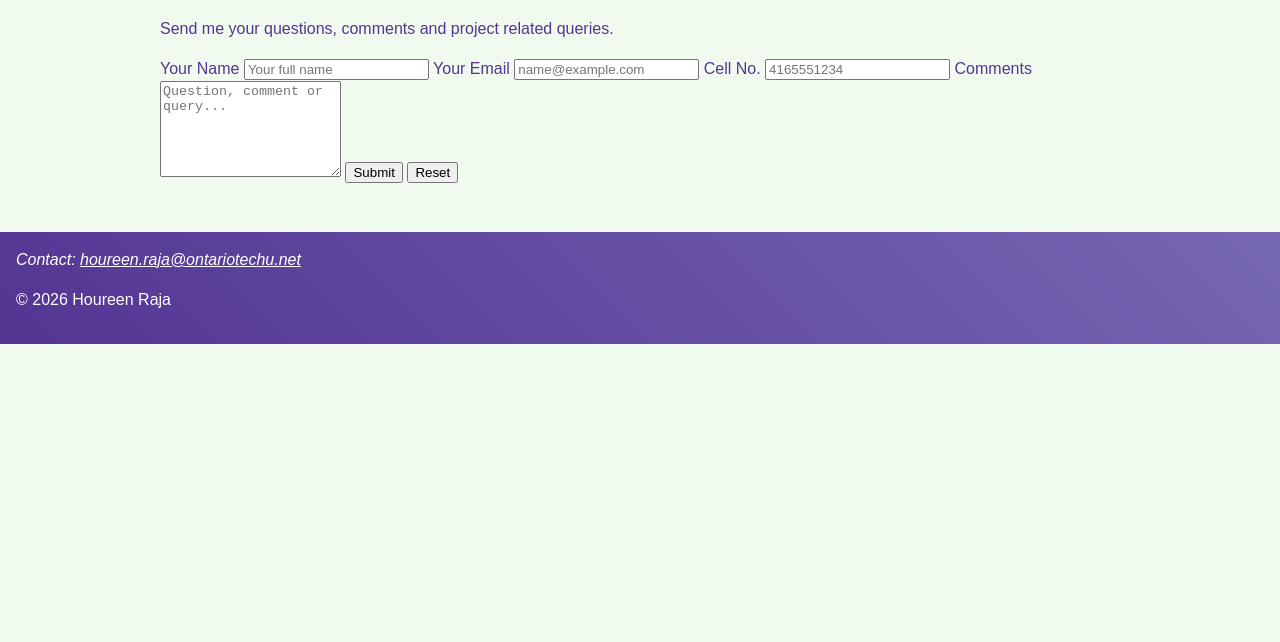
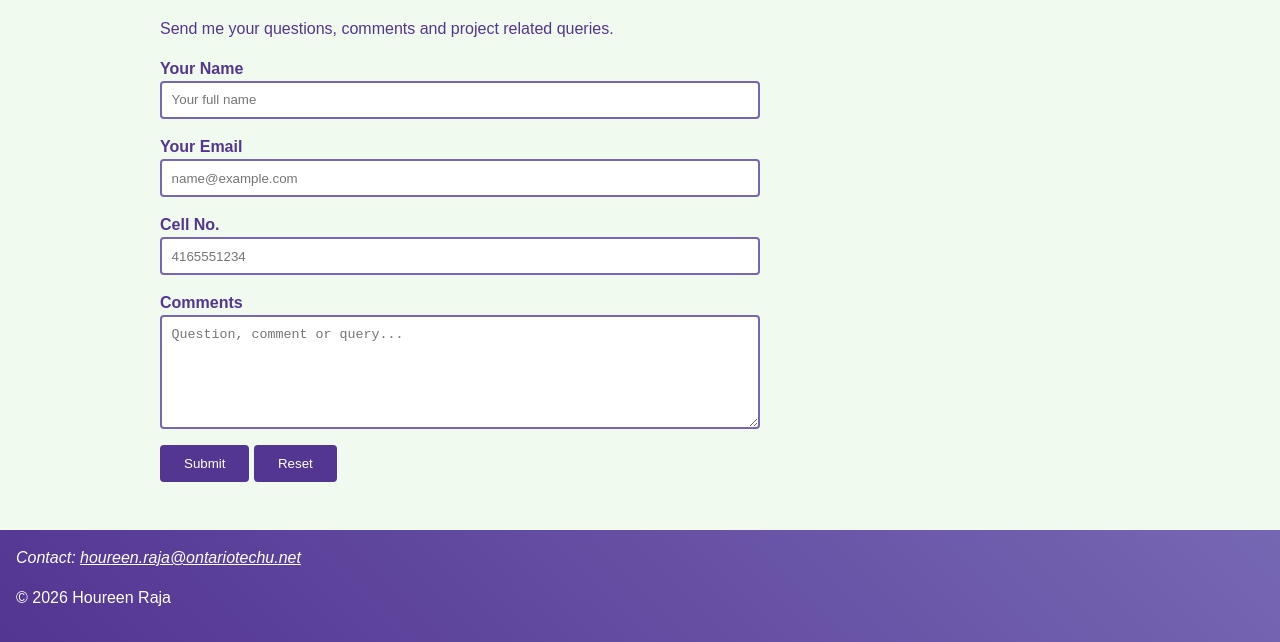
Before and after one commit to houreenraja-stack/Portfolio-assignment-1-WSP, a plain HTML site: page contact.html in a window 1280 px wide. Shown: the part 163-805 px from the top of the page. Drawn offline with Linux system fonts and the light colour scheme.

Commit message:
Add contact form styles

```diff
--- a/css/laptop.css
+++ b/css/laptop.css
@@ -7,3 +7,6 @@ main {
 
 /* Three projects per row */
 .project { width: 31%; }
+
+/* Keep the form a readable width on laptops */
+form { max-width: 600px; }
--- a/css/mobile.css
+++ b/css/mobile.css
@@ -57,6 +57,34 @@ video {
   box-shadow: 8px 8px 5px var(--mid);
 }
 
+/* Contact form labels on their own line, fields fill the width */
+form label {
+  display: block;
+  margin-top: 1rem;
+  font-weight: bold;
+}
+form input[type="text"],
+form input[type="email"],
+form input[type="tel"],
+form textarea {
+  width: 100%;
+  padding: 0.6rem;
+  border: 2px solid var(--mid);
+  border-radius: 4px;
+}
+/* Visible keyboard focus outline for accessibility */
+form input:focus, form textarea:focus { outline: 3px solid var(--accent); }
+form input[type="submit"], form input[type="reset"] {
+  margin-top: 1rem;
+  padding: 0.7rem 1.5rem;
+  background: var(--dark);
+  color: #ffffff;
+  border: none;
+  border-radius: 4px;
+  cursor: pointer;
+}
+form input[type="submit"]:hover { background: var(--mid); }
+
 /* Footer uses an angled (45 degree) linear gradient */
 footer {
   clear: both;
```
